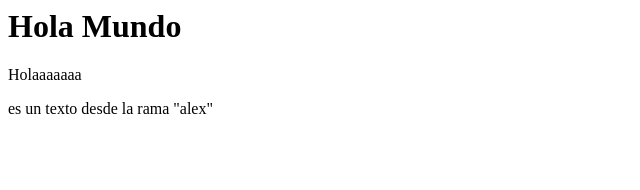
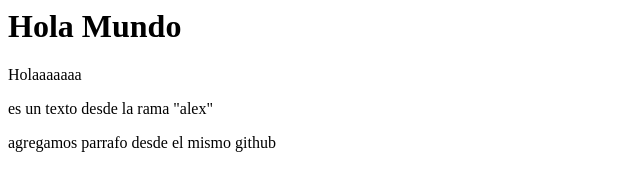
Before and after one commit to livigston-alexander/taller-git, a plain HTML site: page index.html in a window 1280 px wide. Shown: the whole page, without its empty margins (0-640 px from the left). Drawn offline with Linux system fonts and the light colour scheme.

Commit message:
se añadio parrago desde github

```diff
--- a/index.html
+++ b/index.html
@@ -1,3 +1,4 @@
 <h1>Hola Mundo</h1>
 <p>Holaaaaaaa</p>
 <p>es un texto desde la rama "alex"</p>
+<p>agregamos parrafo desde el mismo github</p>
```
